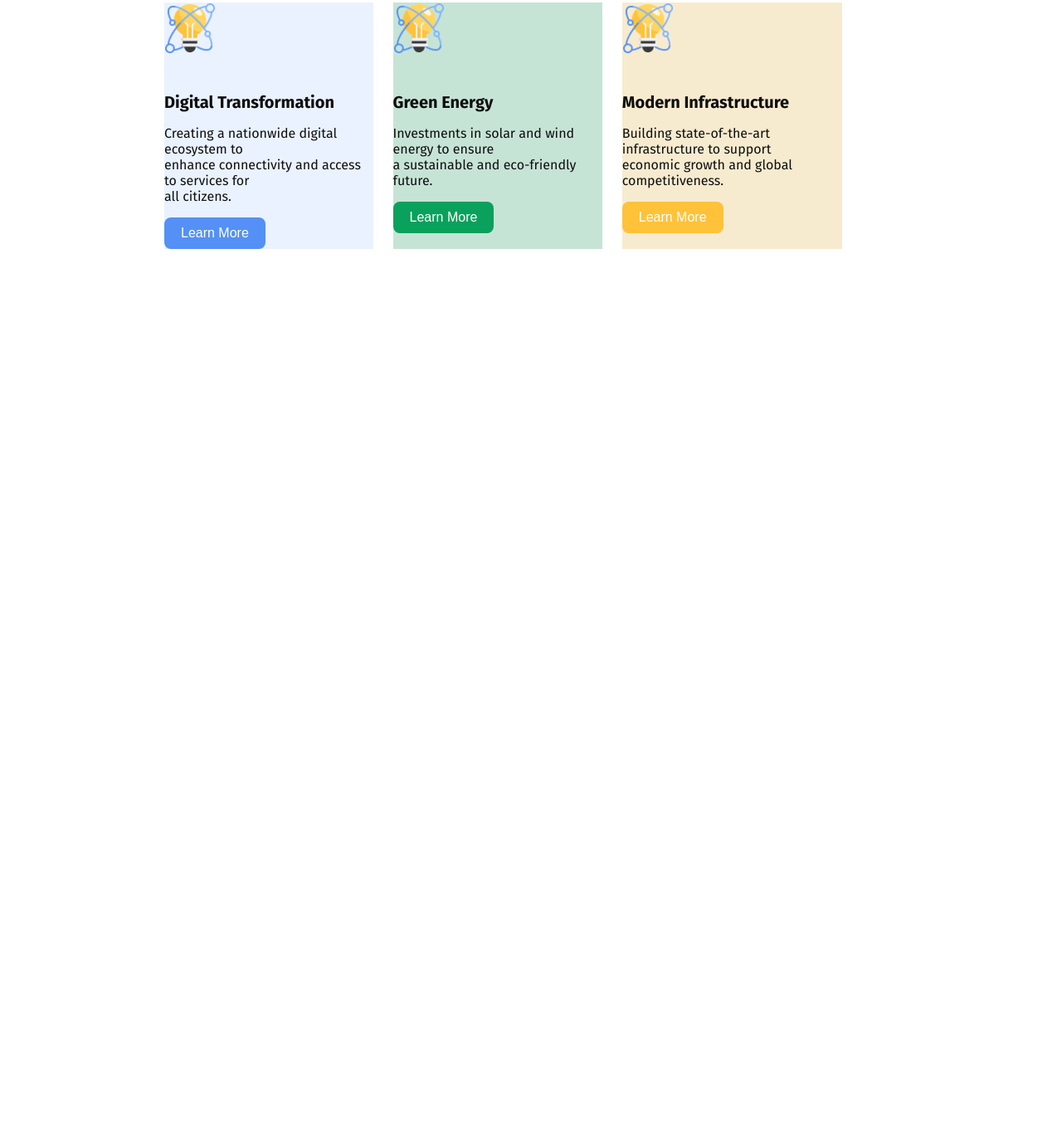
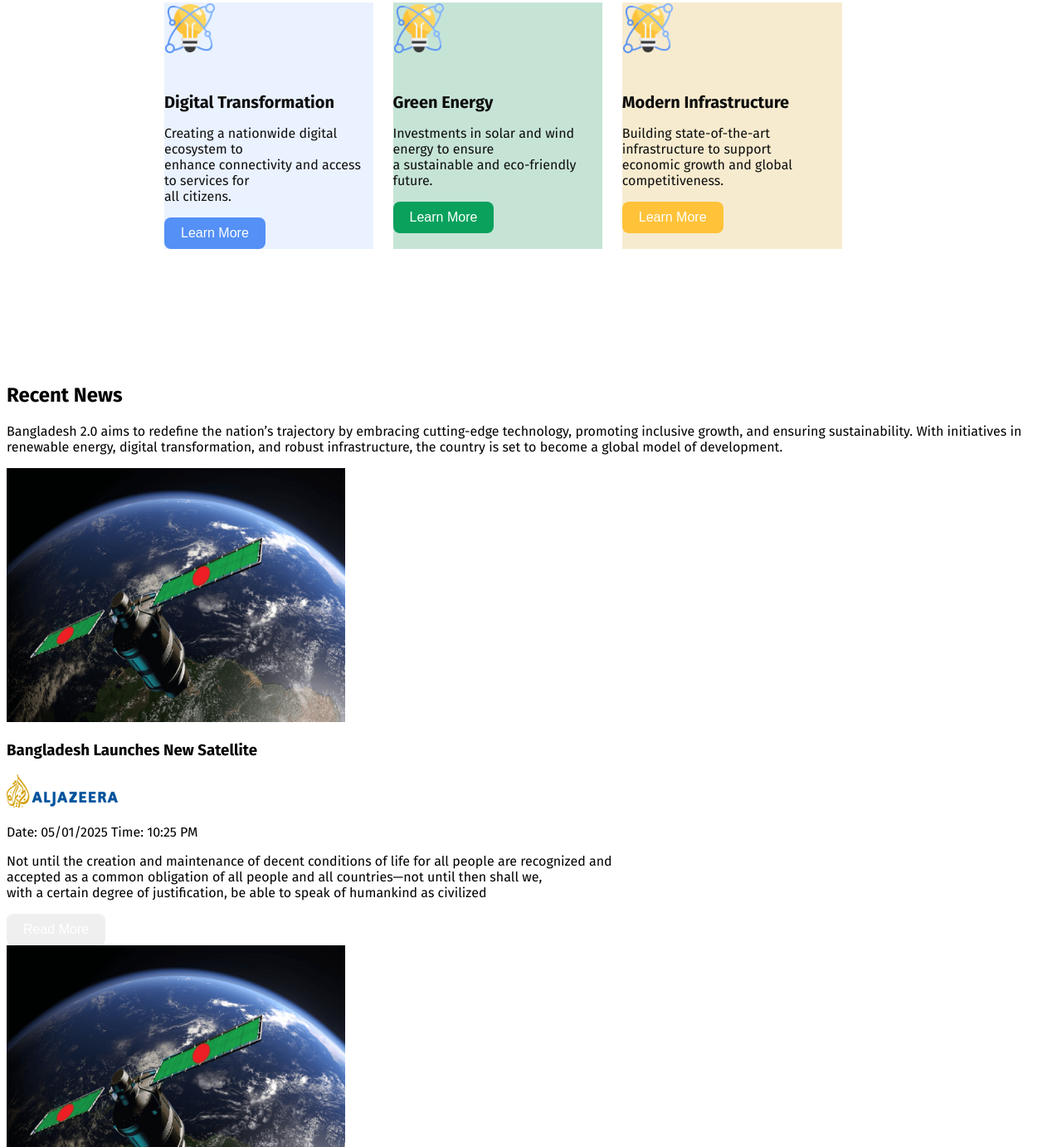
Before and after one commit to manjur-moon/assignment001, a plain HTML site: page index.html in a window 1280 px wide. Shown: the part 1418-2800 px from the top of the page at 83% size. Before the commit the page ends 1868 px from the top, so only its background shows below. Drawn offline with Linux system fonts and the light colour scheme.

Commit message:
recent news

```diff
--- a/index.html
+++ b/index.html
@@ -71,6 +71,57 @@
             </div>
 
         </section>
+        <section class="news-section">
+            <h2>Recent News</h2>
+            <p>Bangladesh 2.0 aims to redefine the nation’s trajectory by embracing cutting-edge technology, promoting inclusive growth, and ensuring sustainability. With initiatives in <br> renewable energy, digital transformation, and robust infrastructure, the country is set to become a global model of development.</p>
+            <div class="news-card">
+                <img src="B11A1--assignment-1/assets/satelite.png" alt="">
+                <div class="news-contents">
+                    <h3>Bangladesh Launches New Satellite</h3>
+                    <p class="news-src">
+                        <img src="B11A1--assignment-1/images/al-jazeera.png" alt="">
+                    </p>
+                    <p class="news-date">Date: 05/01/2025   Time: 10:25 PM</p>
+                    <p class="news-details">Not until the creation and maintenance of decent conditions of life for all people are recognized and <br> accepted as a common obligation of all people and all countries—not until then shall we, <br>
+with a certain degree of justification, be able to speak of humankind as civilized
+                    </p>
+                    <button class="btn1">Read More</button>
+                </div>
+            </div>
+            <div class="news-card-2">
+                <img src="B11A1--assignment-1/assets/satelite.png" alt="">
+                <div class="news-contents">
+                    <h3>Bangladesh Launches New Satellite</h3>
+                    <p class="news-src">
+                        <img src="B11A1--assignment-1/assets/al-jazeera.png" alt="">
+                    </p>
+                    <p class="news-date">Date: 05/01/2025   Time: 10:25 PM</p>
+                    <p class="news-details">Not until the creation and maintenance of decent conditions of life for all people are recognized and <br> accepted as a common obligation of all people and all countries—not until then shall we, <br>
+                        with a certain degree of justification, be able to speak of humankind as civilized</p>
+                        <button class="btn1">Read More</button>
+
+                </div>
+            </div>
+            <div class="news-card-3">
+                <img src="B11A1--assignment-1/assets/satelite.png" alt="">
+                <div class="news-contents">
+                    <h3>Bangladesh Launches New Satellite</h3>
+                    <p class="news-src">
+                        <img src="B11A1--assignment-1/images/al-jazeera.png" alt="">
+                    </p>
+                    <p class="news-date">Date: 05/01/2025   Time: 10:25 PM</p>
+                    <p class="news-details">Not until the creation and maintenance of decent conditions of life for all people are recognized and <br> accepted as a common obligation of all people and all countries—not until then shall we, <br>
+with a certain degree of justification, be able to speak of humankind as civilized
+                    </p>
+                    <button class="btn1">Read More</button>
+                </div>
+            </div>
+
+
+
+
+
+        </section>
 
 
 
```
